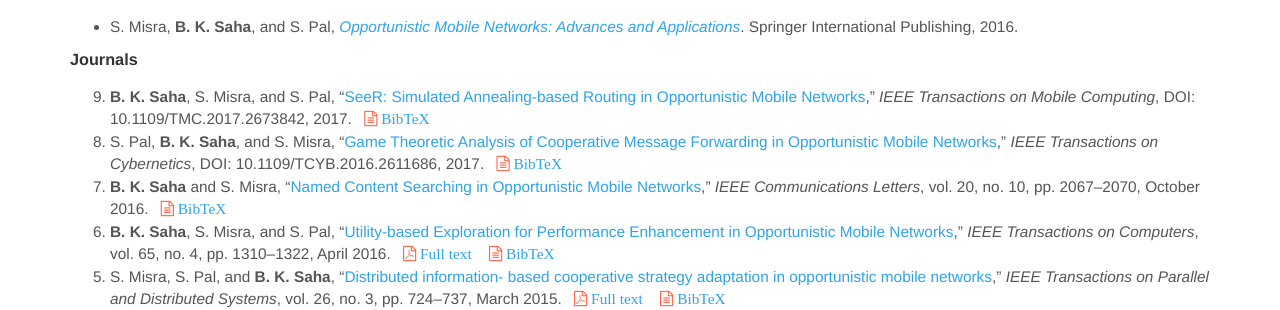
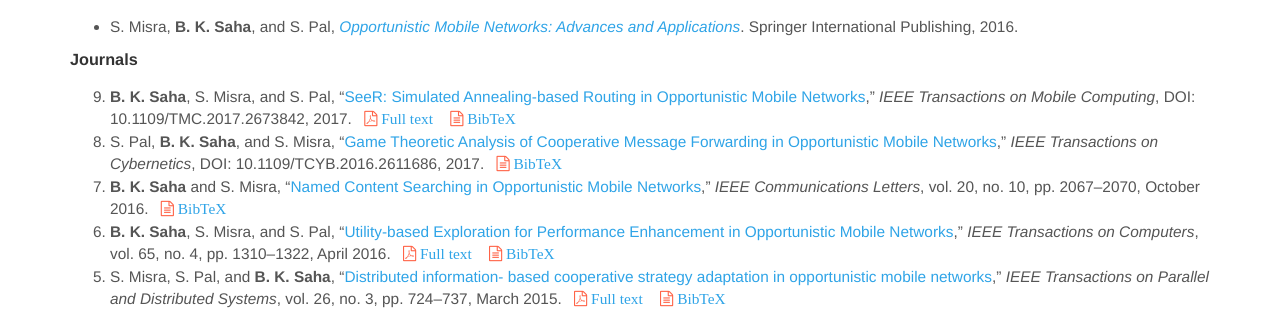
Before and after one commit to barun-saha/barun-saha.github.io, a Jekyll site: the page research.html, which Jekyll copies as it is, in a window 1280 px wide. Shown: the part 375-685 px from the top of the page. Built offline with Jekyll 4.4.1, drawn with Linux system fonts in a browser that asks for light colours; nearby versions of some CDN libraries; some web fonts are replaced.

Commit message:
Add link to full-text for SeeR

```diff
--- a/research.html
+++ b/research.html
@@ -106,6 +106,9 @@
 		<ol reversed class="bigger">
 			<li>
 			  <strong>B. K. Saha</strong>, S. Misra, and S. Pal, &ldquo;<a href="http://ieeexplore.ieee.org/document/7862876/">SeeR: Simulated Annealing-based Routing in Opportunistic Mobile Networks</a>,&rdquo; <em>IEEE Transactions on Mobile Computing</em>,  DOI: 10.1109/TMC.2017.2673842, 2017.
+			  <span class="pub-resource">
+				  <i class="fa fa-file-pdf-o"> <a href="https://www.researchgate.net/publication/313940625_SeeR_Simulated_Annealing-based_Routing_in_Opportunistic_Mobile_Networks">Full text</a></i>
+			  </span>
 			  <span class="pub-resource">
 					<i class="fa fa-file-text-o"> <a href="bibtex/Saha2017-seer.bib">BibTeX</a></i>
 			  </span>
--- a/templates/research.html
+++ b/templates/research.html
@@ -47,6 +47,9 @@
 		<ol reversed class="bigger">
 			<li>
 			  <strong>B. K. Saha</strong>, S. Misra, and S. Pal, &ldquo;<a href="http://ieeexplore.ieee.org/document/7862876/">SeeR: Simulated Annealing-based Routing in Opportunistic Mobile Networks</a>,&rdquo; <em>IEEE Transactions on Mobile Computing</em>,  DOI: 10.1109/TMC.2017.2673842, 2017.
+			  <span class="pub-resource">
+				  <i class="fa fa-file-pdf-o"> <a href="https://www.researchgate.net/publication/313940625_SeeR_Simulated_Annealing-based_Routing_in_Opportunistic_Mobile_Networks">Full text</a></i>
+			  </span>
 			  <span class="pub-resource">
 					<i class="fa fa-file-text-o"> <a href="bibtex/Saha2017-seer.bib">BibTeX</a></i>
 			  </span>
```
